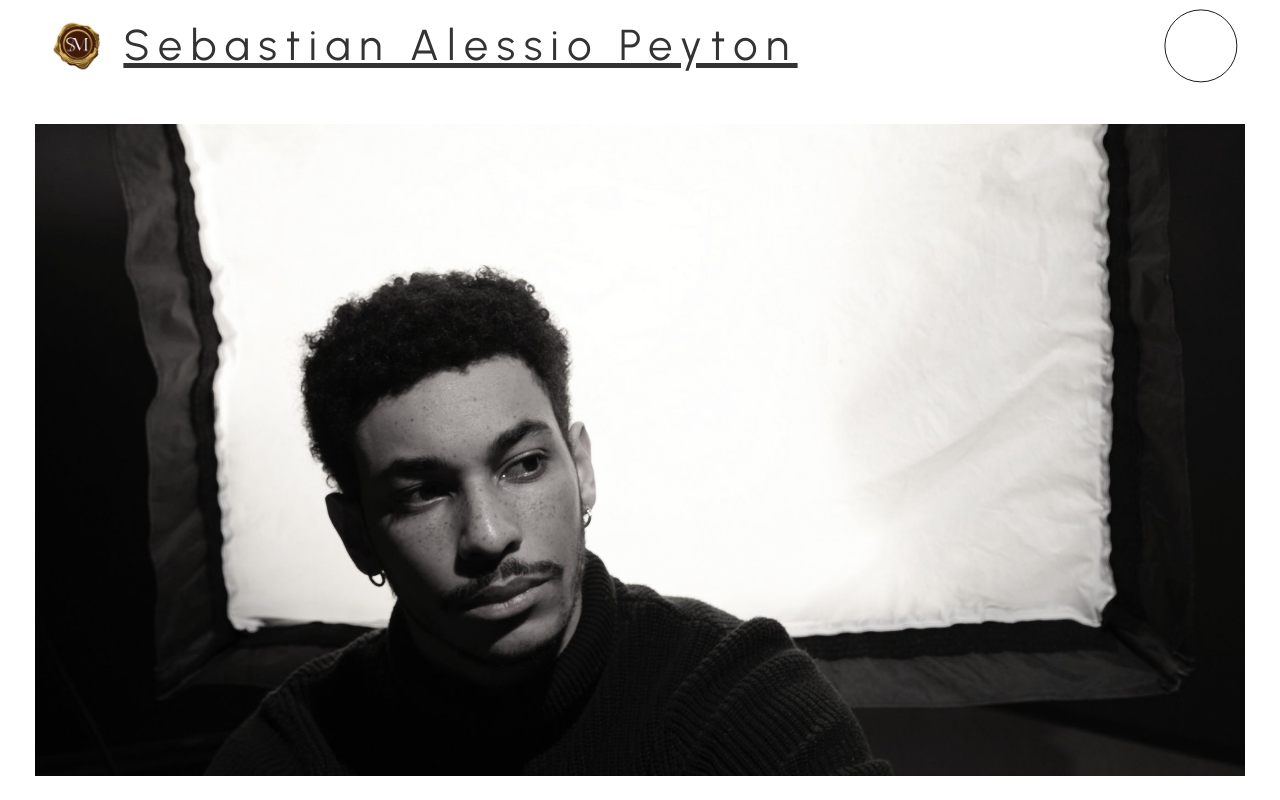
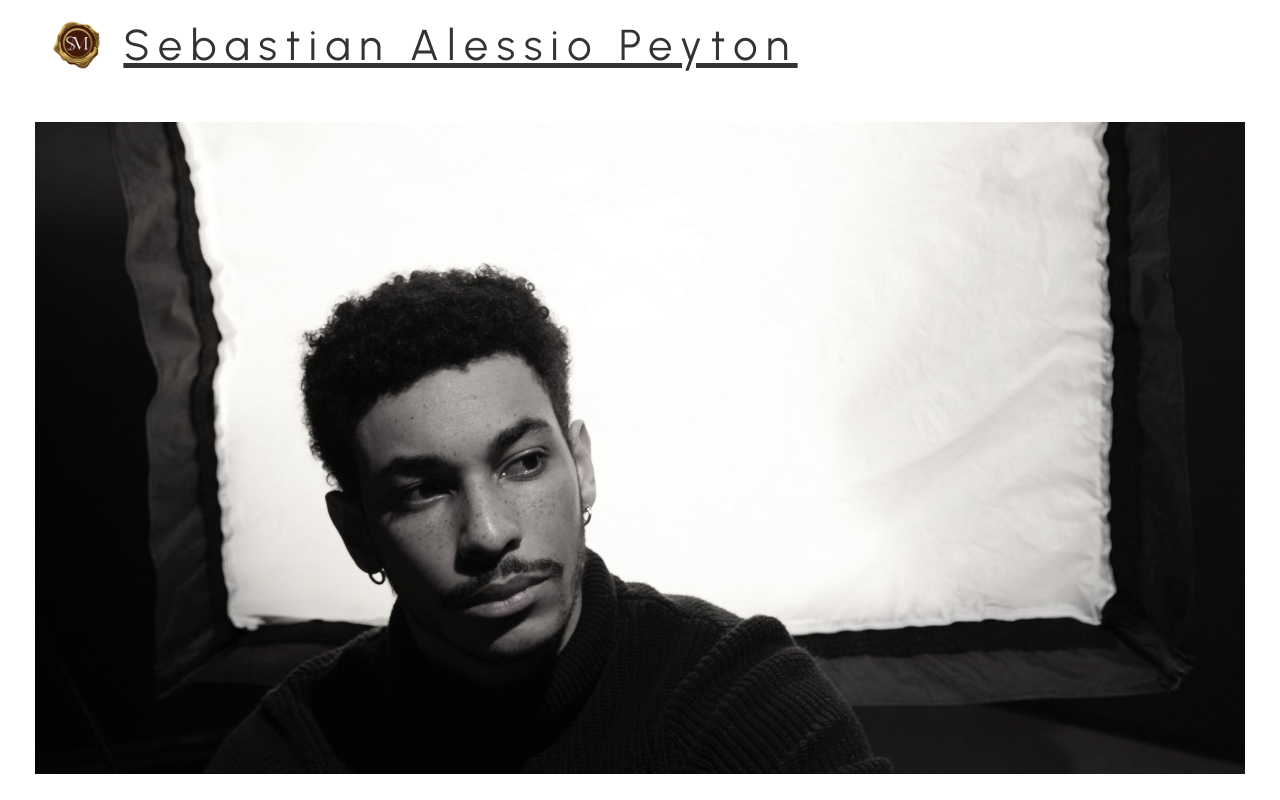
Before and after one commit to sebastianM2/portfolio-scaffold, a Next.js app: page / in a window 1280 px wide. Shown: the top 800 px of the page. Built offline with nearby package versions, Linux system fonts and the light colour scheme.

Commit message:
Removed Circle in upper Right Corner
Removed Circle element in upper right hand corner of site

```diff
--- a/src/app/page.tsx
+++ b/src/app/page.tsx
@@ -21,15 +21,7 @@ export default function Home() {
             {nav.logoText}
           </p>
         </div>
-        {/* Simple circle outline — reproduced as inline SVG rather than a raster asset */}
-        <svg
-          className="shrink-0 size-[57.6px] sm:size-[73.8px]"
-          viewBox="0 0 82 82"
-          fill="none"
-          aria-hidden="true"
-        >
-          <circle cx="41" cy="41" r="40" stroke="black" strokeWidth="1" />
-        </svg>
+
       </header>
 
       <main id="main-content" className="px-[21.6px] max-w-[1252.8px] mx-auto flex flex-col gap-[43.2px] py-[32.4px]">
```
